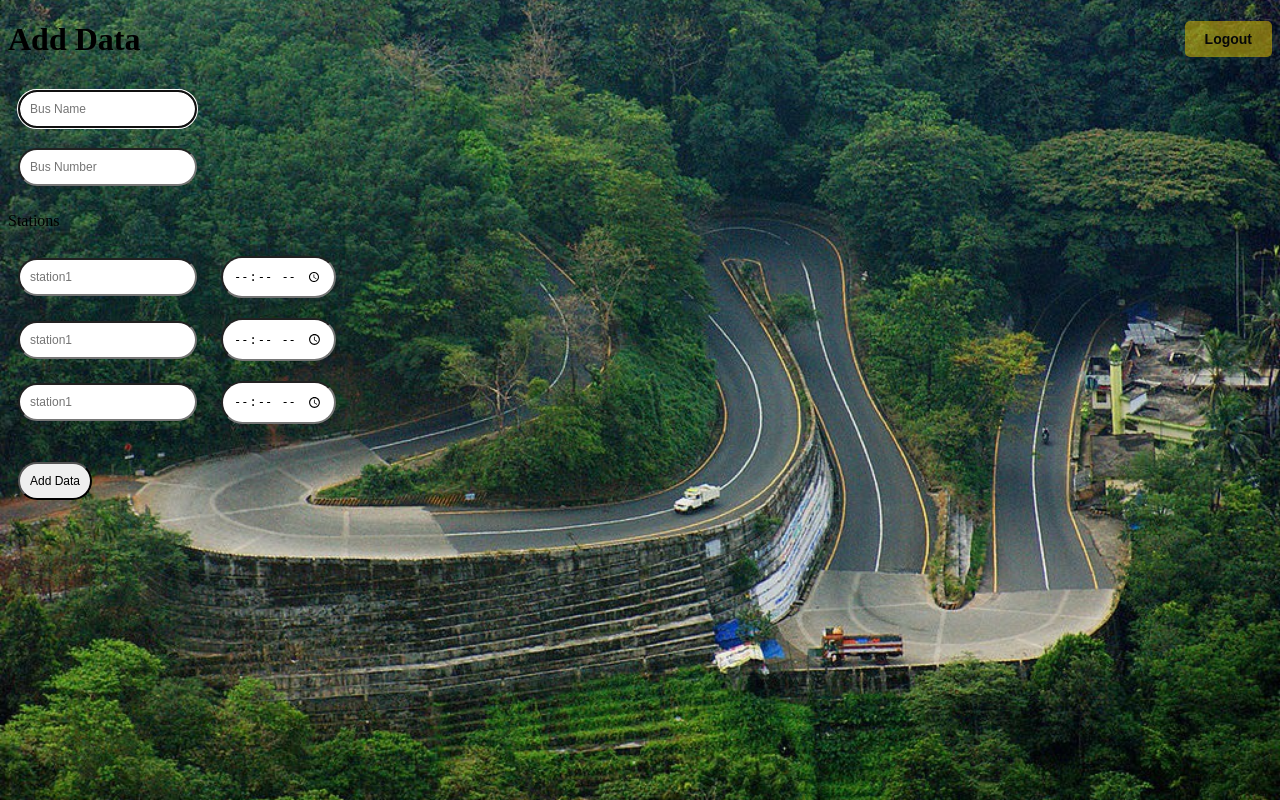
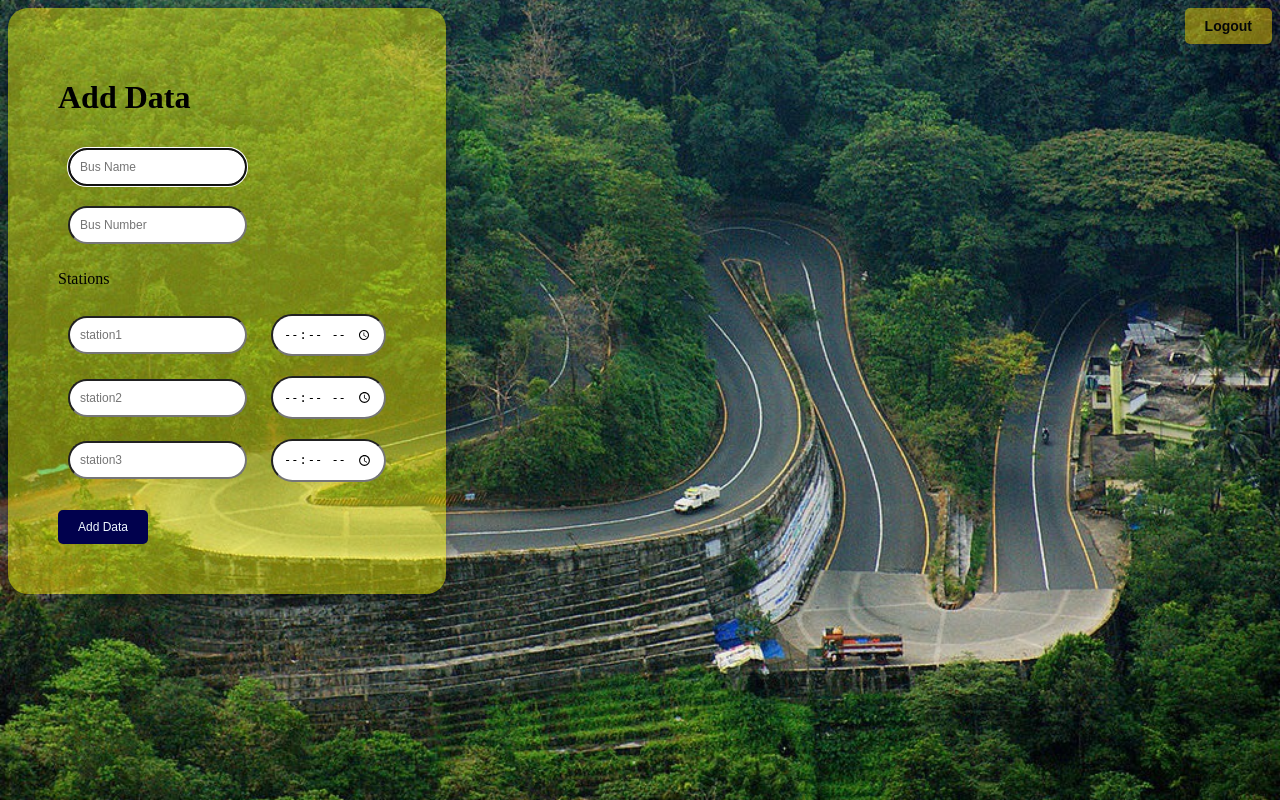
Before and after one commit to abdulagfar/adutha-bus, a Django app: page /bus/added/ in a window 1280 px wide. Run offline with Django 3.2, Linux system fonts and the light colour scheme; a user stored in the database is signed in.

Commit message:
add_data front end 50%

```diff
--- a/aduthabus/static/css/base.css
+++ b/aduthabus/static/css/base.css
@@ -9,7 +9,7 @@ body {
 	display: inline-block;
 	position: fixed;
 	text-align: center;
-	width: 25%;
+	width: 200px;
 	height: 300px;
 	margin: auto;
 	top: 0;
@@ -54,3 +54,22 @@ button:hover {
 .logout{
 	float: right; background-color: rgba(255, 217, 0, 0.459);
 }
+
+.add_data {
+	display: inline-block;
+	position: relative;
+	text-align: left;
+
+	width: auto;
+	height: auto;
+	margin: auto;
+	top: 0;
+	left: 0;
+	right: 0;
+	bottom: 0;
+	background: rgba(255, 255, 0, 0.432);
+	padding: 50px;
+	border-radius: 20px;
+
+	box-shadow: 0 8px 16px 0 rgba(0, 0, 0, 0.2), 0 6px 20px 0 rgba(0, 0, 0, 0.19);
+}
--- a/aduthabus/templates/add_data.html
+++ b/aduthabus/templates/add_data.html
@@ -5,7 +5,7 @@
 
 <button class="logout"><a style="color:rgb(6, 7, 8); text-decoration: none; font-weight: bold;font-size: 14px;" href="{% url 'admin_logout'%}">Logout</a></button>
 
-<div >
+<div class="add_data">
 	<h1>Add Data</h1>
 	<p>{{success_message}}</p>
 	<form action="{% url 'bus:add_data'%}" method="POST">
@@ -22,16 +22,16 @@
 			<input type="time" name="time1" placeholder="time">
 		</div>
 		<div>
-			<input type="text" name="station2" placeholder="station1">
+			<input type="text" name="station2" placeholder="station2">
 			<input type="time" name="time2" placeholder="time">
 		</div>
 		<div>
-			<input type="text" name="station3" placeholder="station1">
+			<input type="text" name="station3" placeholder="station3">
 			<input type="time" name="time3" placeholder="time">
 		</div>
 
 		<br>
-		<input type="submit" value="Add Data">
+		<button type="submit" >Add Data</button>
 	</form>
 </div>
 {% endblock content %}
```
Also changed, not shown: aduthabus/db.sqlite3.
